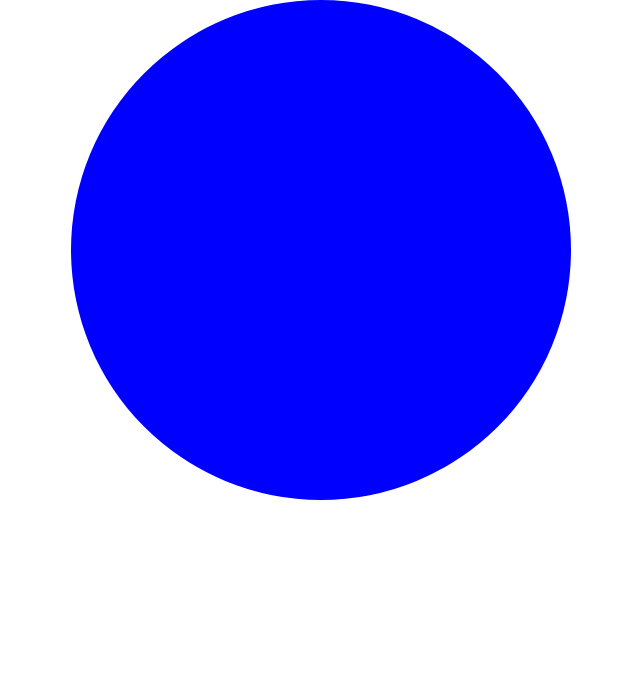
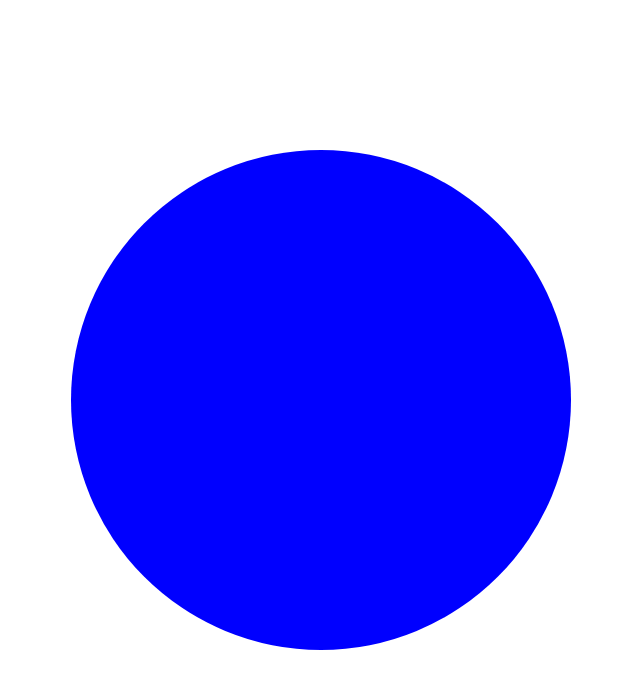
Before and after one commit to VitasPirozhko/audioView, a plain HTML site: page index.html in a window 1280 px wide. Shown: the whole page, without its empty margins (319-959 px from the left). Drawn offline with Linux system fonts and the light colour scheme.

Commit message:
центрирование

```diff
--- a/css/index.css
+++ b/css/index.css
@@ -1,3 +1,7 @@
+html{
+    height: 100%;
+}
+
 #logo{
     width: 500px;
     height: 500px;
@@ -11,5 +15,5 @@ body{
     align-items: center;
     width: 100%;
     margin: 0;
-    min-height: 100%;
+    height: 100%;
 }
```
